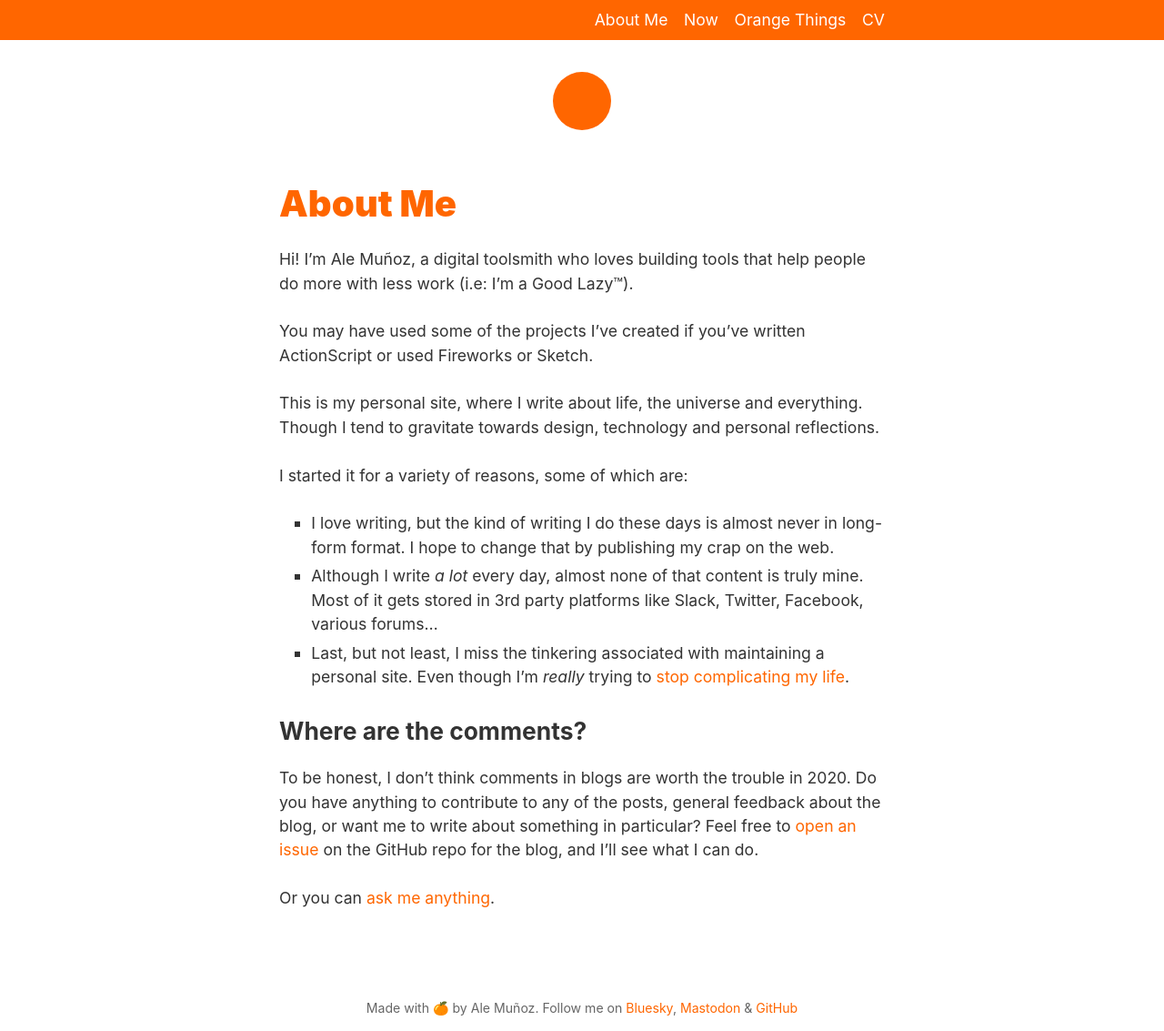
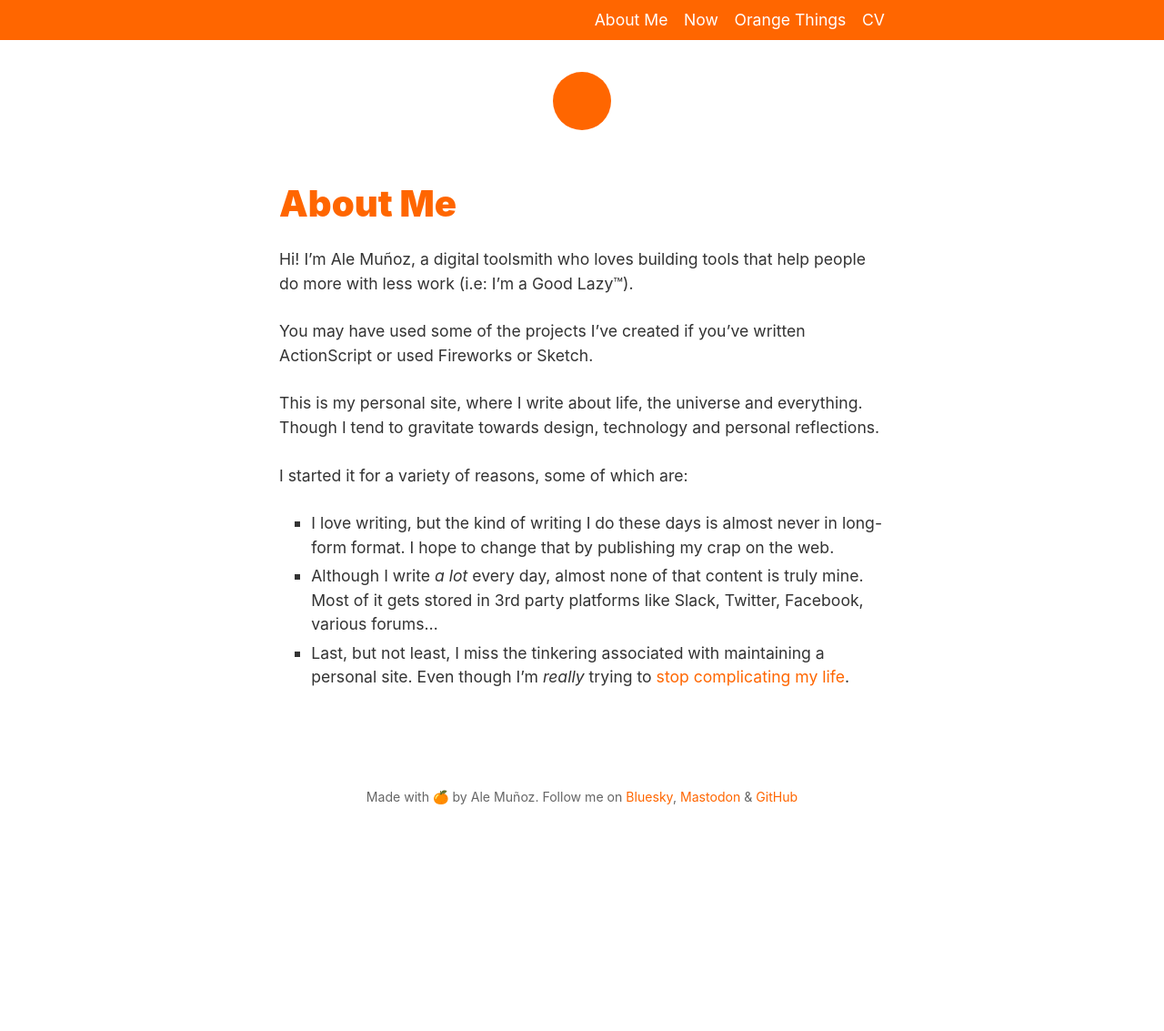
Before and after one commit to bomberstudios/me, a Jekyll site: the page built from about.md, in a window 1280 px wide. Shown: the whole page at 91% size. Built offline with Jekyll 4.4.1, drawn with Linux system fonts in a browser that asks for light colours; a style sheet for code colours, icons or effects is not loaded; after the commit the page ends 900 px from its top, so only the background shows below that.

Commit message:
Tweaks for Bluesky comments

```diff
--- a/about.md
+++ b/about.md
@@ -14,9 +14,3 @@
 - I love writing, but the kind of writing I do these days is almost never in long-form format. I hope to change that by publishing my crap on the web.
 - Although I write *a lot* every day, almost none of that content is truly mine. Most of it gets stored in 3rd party platforms like Slack, Twitter, Facebook, various forums…
 - Last, but not least, I miss the tinkering associated with maintaining a personal site. Even though I'm *really* trying to [stop complicating my life](/stop-complicating-your-life/).
-
-## Where are the comments?
-
-To be honest, I don't think comments in blogs are worth the trouble in 2020. Do you have anything to contribute to any of the posts, general feedback about the blog, or want me to write about something in particular? Feel free to [open an issue](https://github.com/bomberstudios/me/issues) on the GitHub repo for the blog, and I'll see what I can do.
-
-Or you can [ask me anything](https://github.com/bomberstudios/ama).
--- a/assets/css/style.css
+++ b/assets/css/style.css
@@ -81,7 +81,11 @@
   padding: 0;
 }
 a {
-  text-decoration: none;
+  text-decoration: underline;
+  text-decoration-color: #00000000;
+  text-decoration-style: dotted;
+  text-underline-offset: 0.3em;
+  transition: text-decoration 300ms;
 }
 nav {
   text-align: right;
@@ -92,8 +96,9 @@
   }
 }
 main a:hover {
-  color: var(--bg-color);
-  background-color: var(--brand);
+  text-decoration-color: var(--brand);
+}
+.home a:hover {
   text-decoration: none;
 }
 
@@ -242,3 +247,20 @@
 .page-content {
   margin-top: 1rem;
 }
+
+#bluesky-comments {
+  margin-top: 2em;
+  a {
+    text-decoration: none;
+  }
+  a:hover {
+    text-decoration: none !important;
+    color: var(--brand);
+  }
+  p {
+    margin: 0;
+  }
+  hr {
+    margin: 1em 0;
+  }
+}
```
